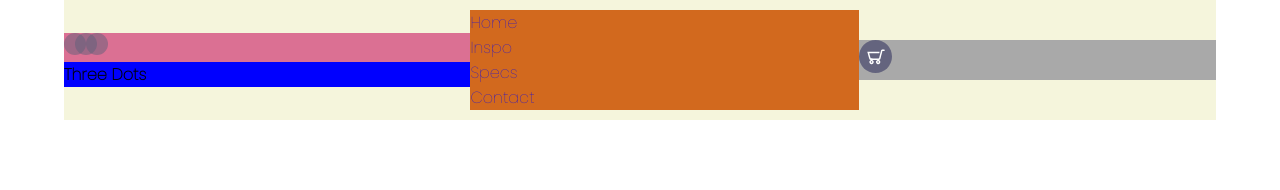
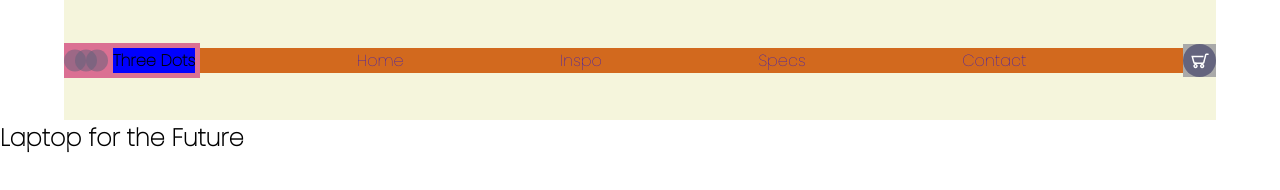
Before and after one commit to nanceche/laptop-ui, a plain HTML site: page laptop-ui/index.html in a window 1280 px wide. Drawn offline with Linux system fonts and the light colour scheme.

Commit message:
main added and header improved

```diff
--- a/laptop-ui/index.html
+++ b/laptop-ui/index.html
@@ -29,8 +29,18 @@
 <div class="cart">
 	<img src="./img/cart.svg"/>
 </div>
+	</header>
 
+	<main>
 
-	</header>
+<section class="presentation">
+	<div class="introduction"></div>
+	<div class="into-text">
+		<h1>Laptop for the Future</h1>
+	</div>
+
+</section>
+
+	</main>
 </body>
 </html>
--- a/laptop-ui/style.css
+++ b/laptop-ui/style.css
@@ -16,13 +16,20 @@ header {
   margin: auto;
   align-items: center;
 }
+
+.logo-container,
+.nav-links.nav-links,
+.cart {
+  display: flex;
+}
+
 .logo-container {
   background-color: palevioletred;
-  flex-grow: 1;
 }
 .logo {
   background-color: blue;
-  flex-grow: 1;
+
+  margin: 5px;
 }
 nav {
   background-color: chocolate;
@@ -30,7 +37,6 @@ nav {
 }
 .cart {
   background-color: darkgray;
-  flex-grow: 1;
 }
 a {
   text-decoration: none;
@@ -38,4 +44,7 @@ a {
 
 .nav-links {
   list-style-type: none;
+  justify-content: space-evenly;
 }
+.nav-link {
+}
```
